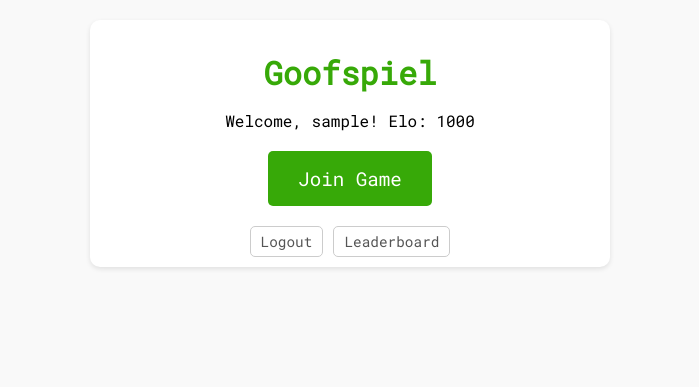
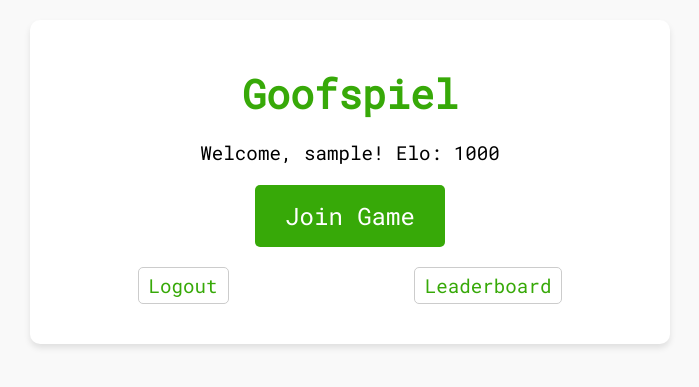
Before and after one commit to manipchi/gops, a Flask app: page / in a window 1280 px wide. Shown: the top 387 px of the page, without its empty margins (290-989 px from the left). Run offline with Flask 3, Linux system fonts and the light colour scheme; the visitor is signed in with stand-in values (Sample User, id 1); some libraries are stand-ins or nearby versions.

Commit message:
aesthetics

```diff
--- a/templates/index.html
+++ b/templates/index.html
@@ -2,54 +2,36 @@
 <html lang="en">
 <head>
     <meta charset="UTF-8">
-    <meta name="viewport" content="width=device-width, initial-scale=1.0">
+    <meta name="viewport" content="width=device-width, initial-scale=1.0"> <!-- Added for responsiveness -->
     <title>Goofspiel Online</title>
     <link href="https://fonts.googleapis.com/css2?family=Roboto+Mono&display=swap" rel="stylesheet">
     <link rel="stylesheet" href="{{ url_for('static', filename='css/styles.css') }}">
 </head>
-<body class="large-text">
-    <div id="game-container" class="full-width">
+<body class="large-text" style="background-color: #f9f9f9;"> <!-- Changed body background color -->
+    <div id="game-container" style="max-width: 600px; margin: 20px auto; padding: 20px; background-color: white; border-radius: 10px; box-shadow: 0 4px 6px rgba(0, 0, 0, 0.1);"> <!-- Added max-width and centered content -->
         <header>
-            <h1>Goofspiel</h1>
-            {% if current_user.is_authenticated %}
-                <script>console.log("User is authenticated.");</script>
-                <p id="welcome-message">Welcome, {{ current_user.username }}! Elo: {{ current_user.elo }}</p>
-                <div id="join-game-container">
-                    <button id="join-btn">Join Game</button>
-                    <p id="waiting-message" style="display: none;"></p>
+            <h1 style="font-size: 2.5rem; margin-bottom: 20px;">Goofspiel</h1> <!-- Increased font size -->
+        </header>
+        <main>
+            <section id="join-game-section">
+                {% if current_user.is_authenticated %}
+                <p id="welcome-message" style="font-size: 1.2rem; margin-bottom: 20px;">Welcome, {{ current_user.username }}! Elo: {{ current_user.elo }}</p> <!-- Adjusted font size and spacing -->
+                <div id="join-game-container" style="margin-bottom: 20px;">
+                    <button id="join-btn" style="font-size: 1.5rem; padding: 15px 30px; background-color: #37A908; color: white; border: none; border-radius: 5px;">Join Game</button> <!-- Styled button -->
                 </div>
-                <nav id="nav-links">
-                    <a href="{{ url_for('logout') }}" class="nav-link">Logout</a>
-                    <a href="{{ url_for('leaderboard') }}" class="nav-link">Leaderboard</a>
+                <nav id="nav-links" style="display: flex; justify-content: space-around; margin-bottom: 20px;">
+                    <a href="{{ url_for('logout') }}" class="nav-link" style="font-size: 1.2rem; text-decoration: none; color: #37A908;">Logout</a>
+                    <a href="{{ url_for('leaderboard') }}" class="nav-link" style="font-size: 1.2rem; text-decoration: none; color: #37A908;">Leaderboard</a>
                 </nav>
-            {% else %}
-                <script>console.log("User is not authenticated.");</script>
-                <nav id="nav-links">
-                    <a href="{{ url_for('login') }}" class="nav-link">Login</a>
-                    <a href="{{ url_for('register') }}" class="nav-link">Register</a>
-                    <a href="{{ url_for('leaderboard') }}" class="nav-link">Leaderboard</a>
+                {% else %}
+                <nav id="nav-links" style="display: flex; justify-content: space-around; margin-bottom: 20px;">
+                    <a href="{{ url_for('login') }}" class="nav-link" style="font-size: 1.2rem; text-decoration: none; color: #37A908;">Login</a>
+                    <a href="{{ url_for('register') }}" class="nav-link" style="font-size: 1.2rem; text-decoration: none; color: #37A908;">Register</a>
+                    <a href="{{ url_for('leaderboard') }}" class="nav-link" style="font-size: 1.2rem; text-decoration: none; color: #37A908;">Leaderboard</a>
                 </nav>
-            {% endif %}
-        </header>
-
-        <main>
-            <section id="play-section" style="display: none;">
-                <p id="prize-card">Prize Card: </p>
-                <p id="accumulated-prizes">Accumulated Prizes: None</p>
-                <p id="your-hand">Your Hand: </p>
-                <div id="hand-cards"></div>
-                <p id="round-info"></p>
-                <p id="scores"></p>
-            </section>
-
-            <section id="game-over-section" style="display: none;">
-                <p id="game-over-message"></p>
-                <button id="return-home-btn" data-home-url="{{ url_for('index') }}">Return to Home</button>
+                {% endif %}
             </section>
         </main>
     </div>
-
-    <script src="https://cdn.socket.io/4.6.1/socket.io.min.js"></script>
-    <script src="{{ url_for('static', filename='js/main.js') }}"></script>
 </body>
 </html>
--- a/templates/leaderboard.html
+++ b/templates/leaderboard.html
@@ -33,8 +33,8 @@
                     </tbody>
                 </table>
             </section>
-            <p class="back-to-home" style="margin-top: 20px; font-size: 1.2rem;"> <!-- Increased font size -->
-                <a href="{{ url_for('index') }}" class="back-link" style="font-size: 1.2rem;">Back to Home</a> <!-- Increased font size -->
+            <p class="back-to-home" style="margin-top: 20px; text-align: center;"> <!-- Adjusted layout -->
+                <button onclick="location.href=`{{ url_for('index') }}`" style="font-size: 1.5rem; padding: 15px 30px; background-color: #37A908; color: white; border: none; border-radius: 5px; cursor: pointer;">Back to Home</button> <!-- Styled as a button -->
             </p>
         </main>
     </div>
--- a/templates/login.html
+++ b/templates/login.html
@@ -20,12 +20,12 @@
                 <form method="post" class="styled-form">
                     <div class="form-group">
                         <label for="username" style="font-size: 1.2rem;">Username:</label> <!-- Increased label font size -->
-                        <input type="text" name="username" id="username" placeholder="Enter your username" required style="font-size: 1.2rem; padding: 12px;"> <!-- Increased input font size and padding -->
+                        <input type="text" name="username" id="username" placeholder="Enter your username" required style="font-size: 1.2rem; padding: 12px; font-family: 'Roboto Mono', monospace;"> <!-- Styled input font -->
                     </div>
 
                     <div class="form-group">
                         <label for="password" style="font-size: 1.2rem;">Password:</label> <!-- Increased label font size -->
-                        <input type="password" name="password" id="password" placeholder="Enter your password" required style="font-size: 1.2rem; padding: 12px;"> <!-- Increased input font size and padding -->
+                        <input type="password" name="password" id="password" placeholder="Enter your password" required style="font-size: 1.2rem; padding: 12px; font-family: 'Roboto Mono', monospace;"> <!-- Styled input font -->
                     </div>
 
                     <button type="submit" class="form-button" style="font-size: 1.5rem; padding: 15px 30px;">Login</button> <!-- Increased button font size and padding -->
--- a/templates/register.html
+++ b/templates/register.html
@@ -20,17 +20,17 @@
                 <form method="post" class="styled-form">
                     <div class="form-group">
                         <label for="username" style="font-size: 1.2rem;">Username:</label> <!-- Increased label font size -->
-                        <input type="text" name="username" id="username" placeholder="Choose a username" required style="font-size: 1.2rem; padding: 12px;"> <!-- Increased input font size and padding -->
+                        <input type="text" name="username" id="username" placeholder="Choose a username" required style="font-size: 1.2rem; padding: 12px; font-family: 'Roboto Mono', monospace;"> <!-- Styled input font -->
                     </div>
 
                     <div class="form-group">
                         <label for="email" style="font-size: 1.2rem;">Email:</label> <!-- Increased label font size -->
-                        <input type="email" name="email" id="email" placeholder="Enter your email" required style="font-size: 1.2rem; padding: 12px;"> <!-- Increased input font size and padding -->
+                        <input type="email" name="email" id="email" placeholder="Enter your email" required style="font-size: 1.2rem; padding: 12px; font-family: 'Roboto Mono', monospace;"> <!-- Styled input font -->
                     </div>
 
                     <div class="form-group">
                         <label for="password" style="font-size: 1.2rem;">Password:</label> <!-- Increased label font size -->
-                        <input type="password" name="password" id="password" placeholder="Create a password" required style="font-size: 1.2rem; padding: 12px;"> <!-- Increased input font size and padding -->
+                        <input type="password" name="password" id="password" placeholder="Create a password" required style="font-size: 1.2rem; padding: 12px; font-family: 'Roboto Mono', monospace;"> <!-- Styled input font -->
                     </div>
 
                     <button type="submit" class="form-button" style="font-size: 1.5rem; padding: 15px 30px;">Register</button> <!-- Increased button font size and padding -->
```
